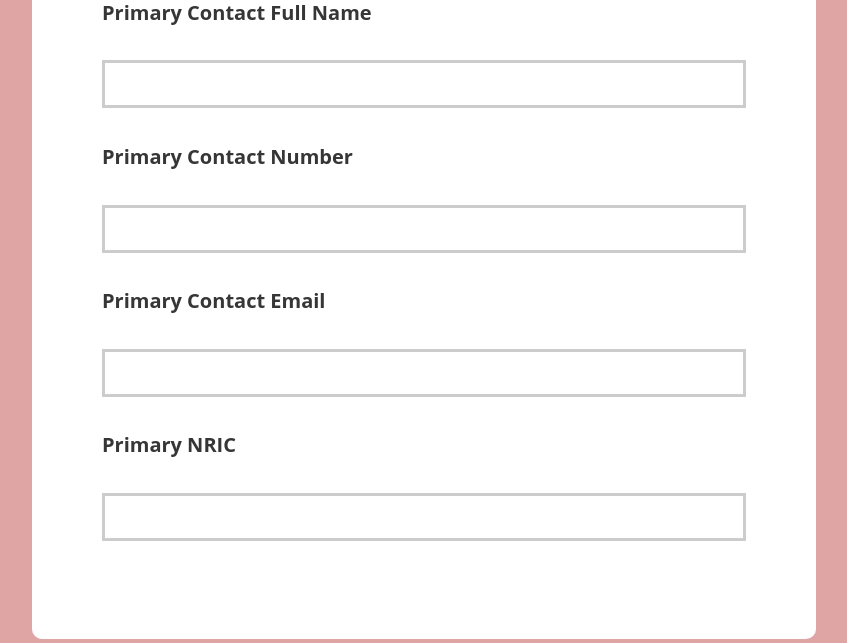
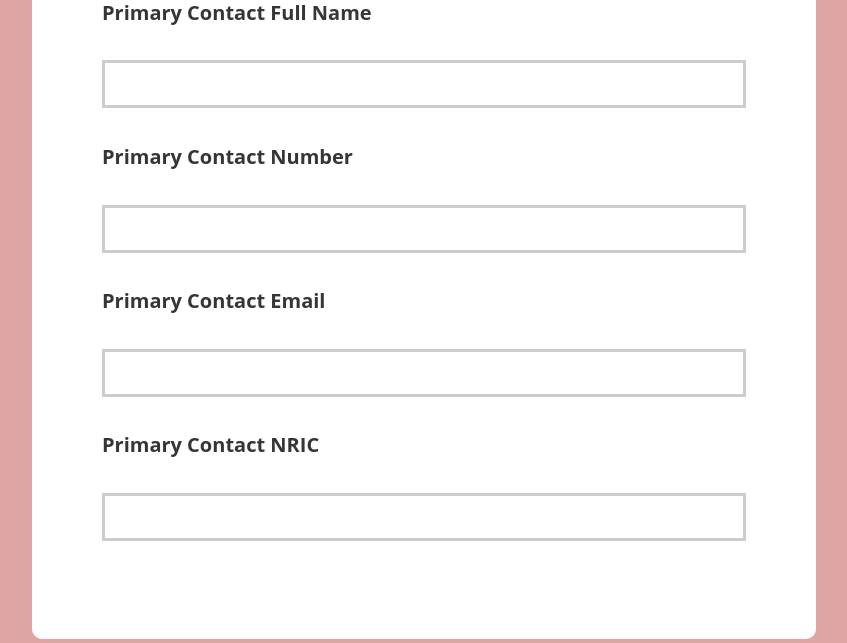
Before and after one commit to jessicacnx/peacheseller, a Python web app: template templates/sellerregister.html in a window 1280 px wide. Shown: the part 1295-1938 px from the top of the page, without its empty margins (216-1063 px from the left). Run offline with Jinja, Linux system fonts and the light colour scheme; the template is opened without the code that fills it, so the values that code supplies are empty.

Commit message:
Update sellerregister.html

```diff
--- a/templates/sellerregister.html
+++ b/templates/sellerregister.html
@@ -42,7 +42,7 @@
           		<h4>Primary Contact Email </h4>
           		<input type="text" name="contactemail"/>
 
-          		<h4>Primary NRIC </h4>
+          		<h4>Primary Contact NRIC </h4>
           		<input type="text" name="nric"/>
         	</form>
       	</div>
```
